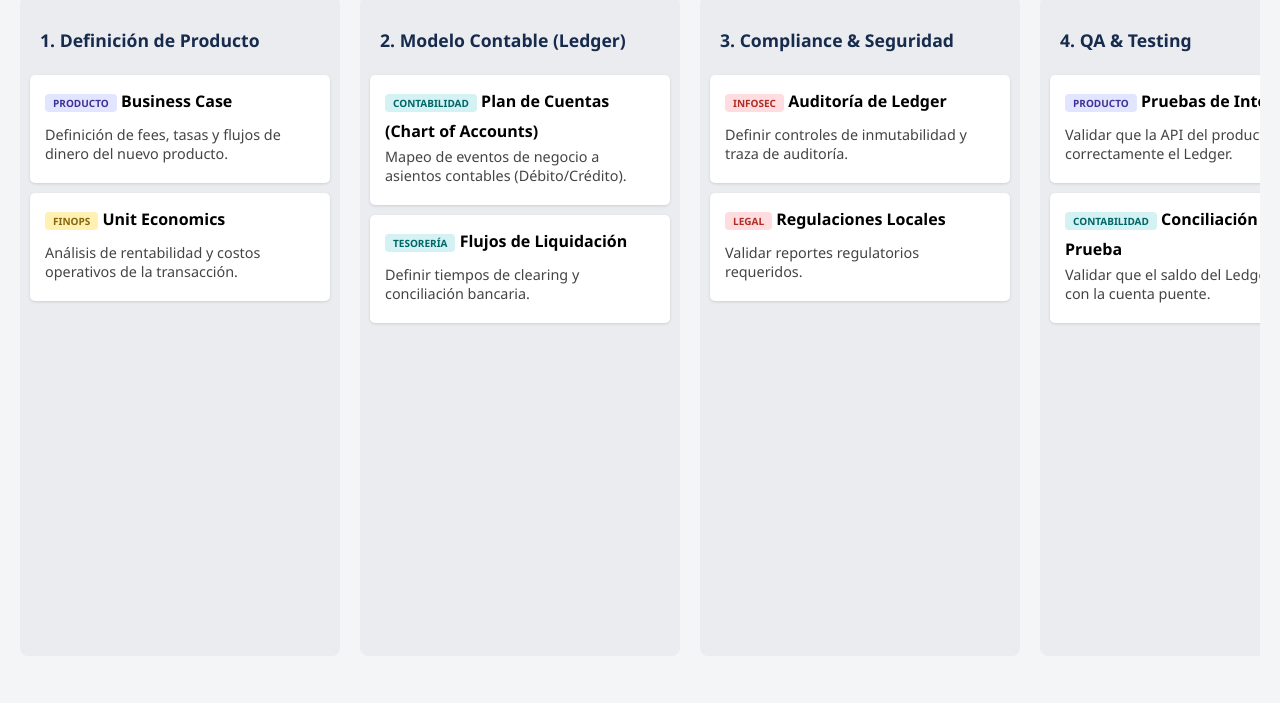
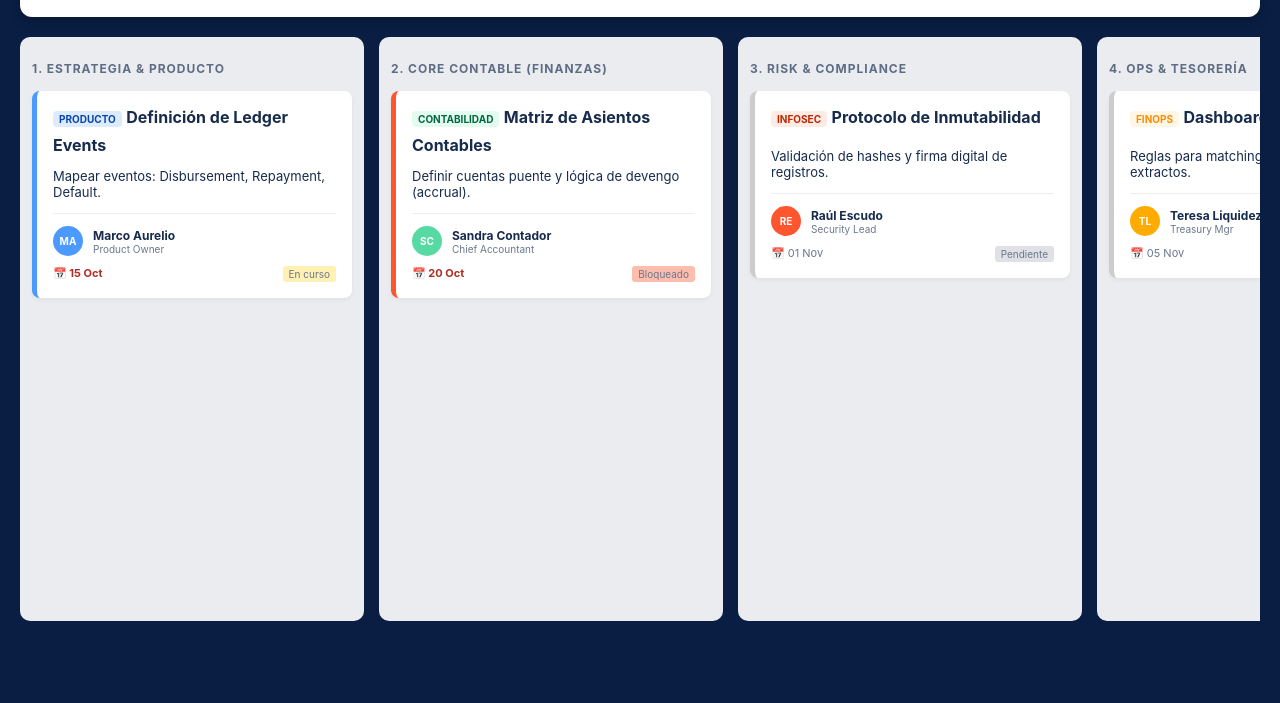
Before and after one commit to aldemarjerez-crypto/Finops-Tooldeck, a plain HTML site: page trellis.html in a window 1280 px wide. Shown: the part 97-800 px from the top of the page. Drawn offline with nearby package versions, Linux system fonts and the light colour scheme.

Commit message:
Update trellis.html

```diff
--- a/trellis.html
+++ b/trellis.html
@@ -2,89 +2,135 @@
 <html lang="es">
 <head>
     <meta charset="UTF-8">
-    <title>Product Ledger Management Board</title>
-    <style>
-        body { font-family: 'Segoe UI', Tahoma, Geneva, Verdana, sans-serif; background-color: #f4f5f7; margin: 0; padding: 20px; }
-        .board { display: flex; gap: 20px; overflow-x: auto; padding-bottom: 20px; }
-        .column { background-color: #ebecf0; border-radius: 8px; min-width: 300px; max-width: 300px; display: flex; flex-direction: column; padding: 10px; height: 80vh; }
-        .column h3 { font-size: 1.1rem; color: #172b4d; padding: 5px 10px; }
-        .card { background-color: #fff; border-radius: 5px; padding: 15px; margin-bottom: 10px; box-shadow: 0 1px 3px rgba(0,0,0,0.12); cursor: pointer; }
-        .card:hover { background-color: #f9fafb; }
-        .tag { display: inline-block; padding: 2px 8px; border-radius: 4px; font-size: 10px; font-weight: bold; margin-bottom: 8px; text-transform: uppercase; }
-        .tag-prod { background-color: #e2e5ff; color: #403294; } /* Producto */
-        .tag-cont { background-color: #d4f1f4; color: #006666; } /* Contabilidad/Tesorería */
-        .tag-sec { background-color: #ffdce0; color: #ae2e24; }  /* InfoSec */
-        .tag-ops { background-color: #fff0b3; color: #85660b; }  /* FinOps */
-        p { font-size: 0.9rem; color: #444; margin: 5px 0; }
+    <meta name="viewport" content="width=device-width, initial-scale=1.0">
+    <title>Ledger & Product Lifecycle Hub</title>
+    <script src="https://cdn.jsdelivr.net/npm/chart.js"></script> <style>
+        :root {
+            --bg: #091e42; --panel: #ffffff; --text: #172b4d;
+            --prod: #4c9aff; --cont: #57d9a3; --sec: #ff5630; --ops: #ffab00;
+        }
+        body { font-family: 'Inter', sans-serif; background-color: var(--bg); color: var(--text); margin: 0; padding: 20px; }
+
+        /* Dashboard Header */
+        .header { background: var(--panel); padding: 20px; border-radius: 12px; margin-bottom: 20px; display: flex; justify-content: space-between; align-items: center; box-shadow: 0 4px 12px rgba(0,0,0,0.2); }
+        .progress-container { width: 40%; }
+        .progress-bar { background: #dfe1e6; border-radius: 20px; height: 15px; width: 100%; overflow: hidden; margin-top: 8px; }
+        .progress-fill { background: linear-gradient(90deg, #4c9aff, #57d9a3); height: 100%; width: 65%; transition: width 0.5s; }
+
+        /* Board Layout */
+        .board { display: flex; gap: 15px; overflow-x: auto; padding-bottom: 20px; align-items: flex-start; }
+        .column { background: #ebecf0; border-radius: 10px; min-width: 320px; padding: 12px; min-height: 70vh; }
+        .column h3 { color: #5e6c84; text-transform: uppercase; font-size: 12px; letter-spacing: 1px; margin-bottom: 15px; }
+
+        /* Disruptive Cards */
+        .card { background: white; border-radius: 8px; padding: 16px; margin-bottom: 12px; box-shadow: 0 2px 4px rgba(0,0,0,0.05); border-left: 5px solid #ccc; }
+        .card.high-priority { border-left-color: var(--sec); }
+        .card.in-progress { border-left-color: var(--prod); }
+
+        .owner-info { display: flex; align-items: center; margin-top: 12px; padding-top: 12px; border-top: 1px solid #eee; }
+        .avatar { width: 30px; height: 30px; border-radius: 50%; background: #4c9aff; color: white; display: flex; align-items: center; justify-content: center; font-size: 10px; font-weight: bold; margin-right: 10px; }
+
+        .meta { display: flex; justify-content: space-between; font-size: 11px; margin-top: 10px; color: #6b778c; }
+        .deadline { font-weight: bold; color: #ae2e24; }
+        .status-badge { padding: 2px 6px; border-radius: 3px; font-size: 10px; }
+
+        .tag { font-size: 10px; font-weight: bold; padding: 2px 6px; border-radius: 4px; margin-bottom: 8px; display: inline-block; }
     </style>
 </head>
 <body>
 
-    <h2>Pipeline de Lanzamiento: Producto & Ledger</h2>
+    <div class="header">
+        <div>
+            <h1 style="margin:0; font-size: 24px;">🚀 Launch: Crypto-Lending v1.0</h1>
+            <p style="color: #6b778c; margin: 5px 0 0 0;">Project ID: LEDG-2024-001</p>
+        </div>
+        <div class="progress-container">
+            <div style="display: flex; justify-content: space-between; font-weight: bold;">
+                <span>Avance General</span>
+                <span>65%</span>
+            </div>
+            <div class="progress-bar"><div class="progress-fill"></div></div>
+        </div>
+    </div>
 
     <div class="board">
         <div class="column">
-            <h3>1. Definición de Producto</h3>
-            <div class="card">
-                <span class="tag tag-prod">Producto</span>
-                <strong>Business Case</strong>
-                <p>Definición de fees, tasas y flujos de dinero del nuevo producto.</p>
-            </div>
-            <div class="card">
-                <span class="tag tag-ops">FinOps</span>
-                <strong>Unit Economics</strong>
-                <p>Análisis de rentabilidad y costos operativos de la transacción.</p>
+            <h3>1. Estrategia & Producto</h3>
+            <div class="card in-progress">
+                <span class="tag" style="background:#deebff; color:#0747a6;">PRODUCTO</span>
+                <strong>Definición de Ledger Events</strong>
+                <p style="font-size: 13px;">Mapear eventos: Disbursement, Repayment, Default.</p>
+                <div class="owner-info">
+                    <div class="avatar" style="background: var(--prod)">MA</div>
+                    <div>
+                        <div style="font-size: 12px; font-weight: bold;">Marco Aurelio</div>
+                        <div style="font-size: 10px; color: #6b778c;">Product Owner</div>
+                    </div>
+                </div>
+                <div class="meta">
+                    <span class="deadline">📅 15 Oct</span>
+                    <span class="status-badge" style="background:#fff0b3;">En curso</span>
+                </div>
             </div>
         </div>
 
         <div class="column">
-            <h3>2. Modelo Contable (Ledger)</h3>
-            <div class="card">
-                <span class="tag tag-cont">Contabilidad</span>
-                <strong>Plan de Cuentas (Chart of Accounts)</strong>
-                <p>Mapeo de eventos de negocio a asientos contables (Débito/Crédito).</p>
-            </div>
-            <div class="card">
-                <span class="tag tag-cont">Tesorería</span>
-                <strong>Flujos de Liquidación</strong>
-                <p>Definir tiempos de clearing y conciliación bancaria.</p>
+            <h3>2. Core Contable (Finanzas)</h3>
+            <div class="card high-priority">
+                <span class="tag" style="background:#e3fcef; color:#006644;">CONTABILIDAD</span>
+                <strong>Matriz de Asientos Contables</strong>
+                <p style="font-size: 13px;">Definir cuentas puente y lógica de devengo (accrual).</p>
+                <div class="owner-info">
+                    <div class="avatar" style="background: var(--cont)">SC</div>
+                    <div>
+                        <div style="font-size: 12px; font-weight: bold;">Sandra Contador</div>
+                        <div style="font-size: 10px; color: #6b778c;">Chief Accountant</div>
+                    </div>
+                </div>
+                <div class="meta">
+                    <span class="deadline">📅 20 Oct</span>
+                    <span class="status-badge" style="background:#ffbdad;">Bloqueado</span>
+                </div>
             </div>
         </div>
 
         <div class="column">
-            <h3>3. Compliance & Seguridad</h3>
+            <h3>3. Risk & Compliance</h3>
             <div class="card">
-                <span class="tag tag-sec">InfoSec</span>
-                <strong>Auditoría de Ledger</strong>
-                <p>Definir controles de inmutabilidad y traza de auditoría.</p>
-            </div>
-            <div class="card">
-                <span class="tag tag-sec">Legal</span>
-                <strong>Regulaciones Locales</strong>
-                <p>Validar reportes regulatorios requeridos.</p>
+                <span class="tag" style="background:#ffebe6; color:#bf2600;">INFOSEC</span>
+                <strong>Protocolo de Inmutabilidad</strong>
+                <p style="font-size: 13px;">Validación de hashes y firma digital de registros.</p>
+                <div class="owner-info">
+                    <div class="avatar" style="background: var(--sec)">RE</div>
+                    <div>
+                        <div style="font-size: 12px; font-weight: bold;">Raúl Escudo</div>
+                        <div style="font-size: 10px; color: #6b778c;">Security Lead</div>
+                    </div>
+                </div>
+                <div class="meta">
+                    <span>📅 01 Nov</span>
+                    <span class="status-badge" style="background:#dfe1e6;">Pendiente</span>
+                </div>
             </div>
         </div>
 
         <div class="column">
-            <h3>4. QA & Testing</h3>
+            <h3>4. Ops & Tesorería</h3>
             <div class="card">
-                <span class="tag tag-prod">Producto</span>
-                <strong>Pruebas de Integración</strong>
-                <p>Validar que la API del producto impacta correctamente el Ledger.</p>
-            </div>
-            <div class="card">
-                <span class="tag tag-cont">Contabilidad</span>
-                <strong>Conciliación de Prueba</strong>
-                <p>Validar que el saldo del Ledger coincide con la cuenta puente.</p>
-            </div>
-        </div>
-
-        <div class="column">
-            <h3>5. Salida a Producción</h3>
-            <div class="card">
-                <span class="tag tag-ops">FinOps</span>
-                <strong>Monitoreo de Saldos</strong>
-                <p>Dashboard de control de saldos reales vs teóricos en vivo.</p>
+                <span class="tag" style="background:#fff7e6; color:#ff8b00;">FINOPS</span>
+                <strong>Dashboard de Conciliación</strong>
+                <p style="font-size: 13px;">Reglas para matching automático vs extractos.</p>
+                <div class="owner-info">
+                    <div class="avatar" style="background: var(--ops)">TL</div>
+                    <div>
+                        <div style="font-size: 12px; font-weight: bold;">Teresa Liquidez</div>
+                        <div style="font-size: 10px; color: #6b778c;">Treasury Mgr</div>
+                    </div>
+                </div>
+                <div class="meta">
+                    <span>📅 05 Nov</span>
+                    <span class="status-badge" style="background:#dfe1e6;">Pendiente</span>
+                </div>
             </div>
         </div>
     </div>
```
